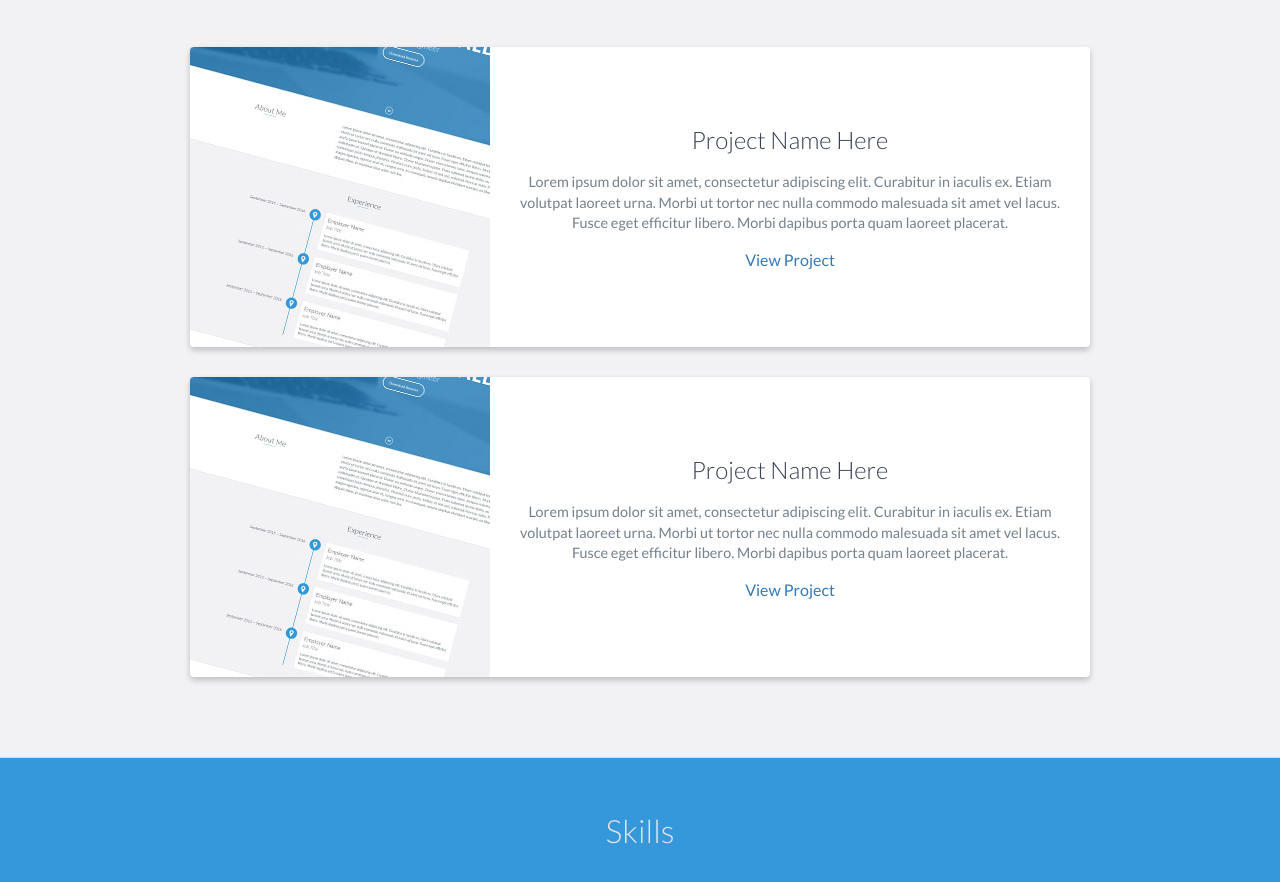
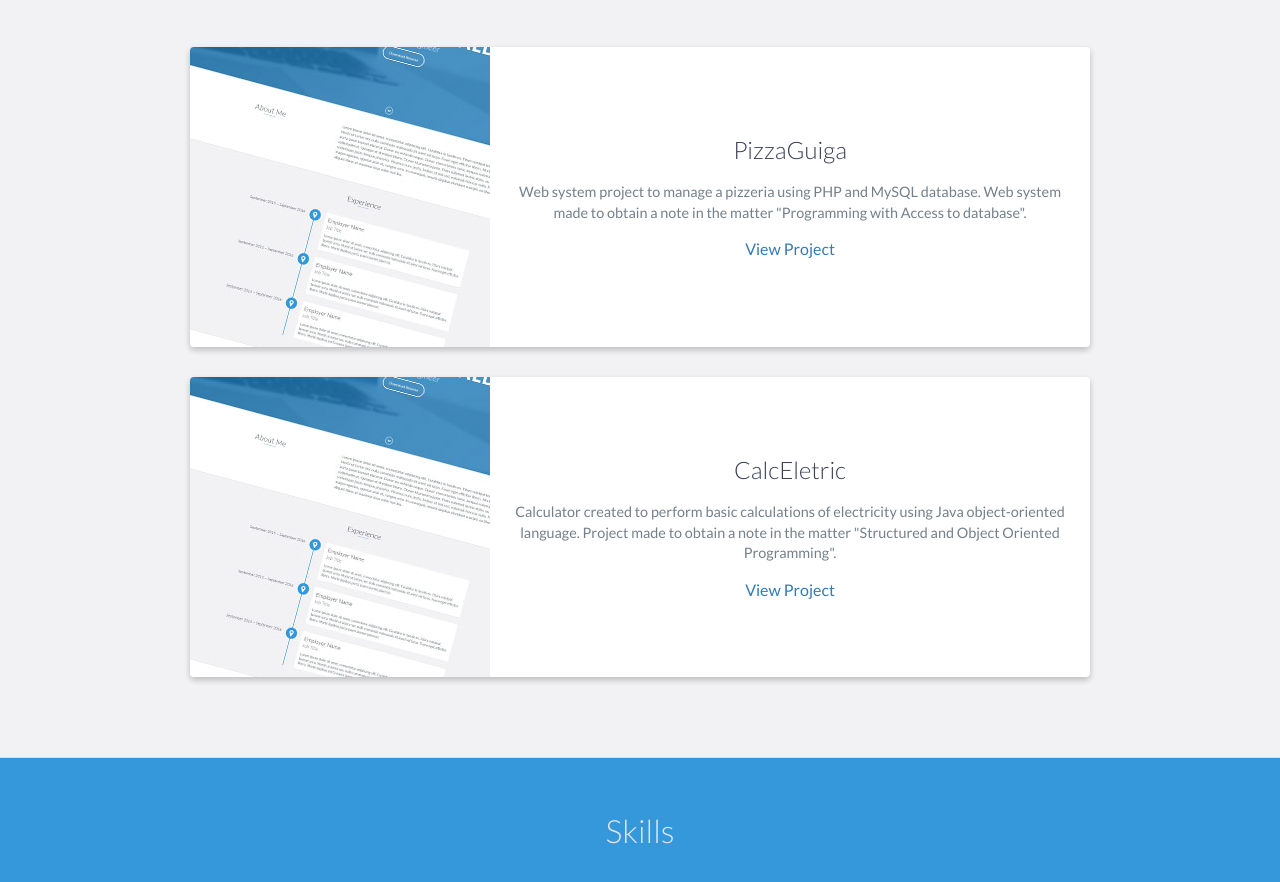
Before and after one commit to guilhermecostam/my-portfolio, a plain HTML site: page index-US.html in a window 1280 px wide. Shown: the part 1847-2729 px from the top of the page. Drawn offline with nearby package versions, Linux system fonts and the light colour scheme.

Commit message:
add projects bar

```diff
--- a/index-US.html
+++ b/index-US.html
@@ -177,11 +177,11 @@
                     </div>
                     <!-- End .project-image -->
                     <div class="project-info">
-                        <h3>Project Name Here</h3>
+                        <h3>PizzaGuiga</h3>
                         <p>
-                            Lorem ipsum dolor sit amet, consectetur adipiscing elit. Curabitur in iaculis ex. Etiam volutpat laoreet urna. Morbi ut tortor nec nulla commodo malesuada sit amet vel lacus. Fusce eget efficitur libero. Morbi dapibus porta quam laoreet placerat.
+                            Web system project to manage a pizzeria using PHP and MySQL database. Web system made to obtain a note in the matter "Programming with Access to database".
                         </p>
-                        <a href="#">View Project</a>
+                        <a href="https://github.com/guilhermecostam/PizzaGuiga">View Project</a>
                     </div>
                     <!-- End .project-info -->
                 </div>
@@ -193,11 +193,11 @@
                     </div>
                     <!-- End .project-image -->
                     <div class="project-info">
-                        <h3>Project Name Here</h3>
+                        <h3>CalcEletric</h3>
                         <p>
-                            Lorem ipsum dolor sit amet, consectetur adipiscing elit. Curabitur in iaculis ex. Etiam volutpat laoreet urna. Morbi ut tortor nec nulla commodo malesuada sit amet vel lacus. Fusce eget efficitur libero. Morbi dapibus porta quam laoreet placerat.
+                            Calculator created to perform basic calculations of electricity using Java object-oriented language. Project made to obtain a note in the matter "Structured and Object Oriented Programming".
                         </p>
-                        <a href="#">View Project</a>
+                        <a href="https://github.com/guilhermecostam/CalcEletric">View Project</a>
                     </div>
                     <!-- End .project-info -->
                 </div>
```
